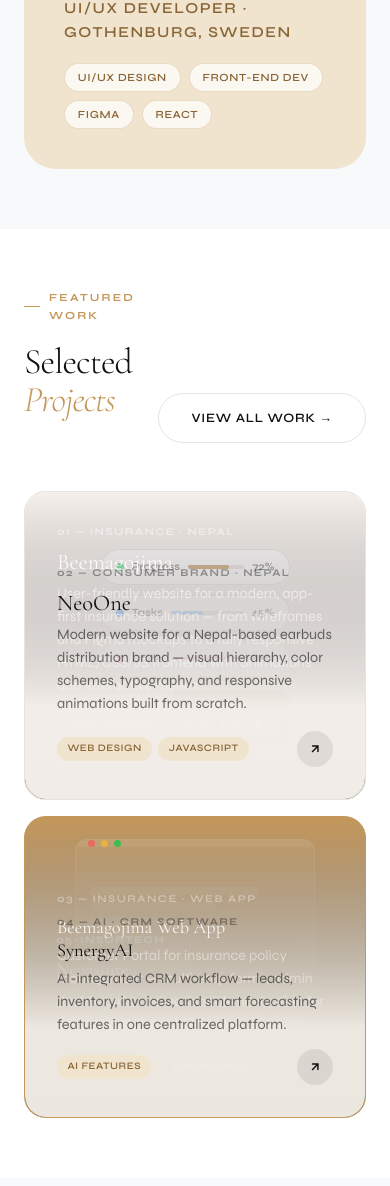
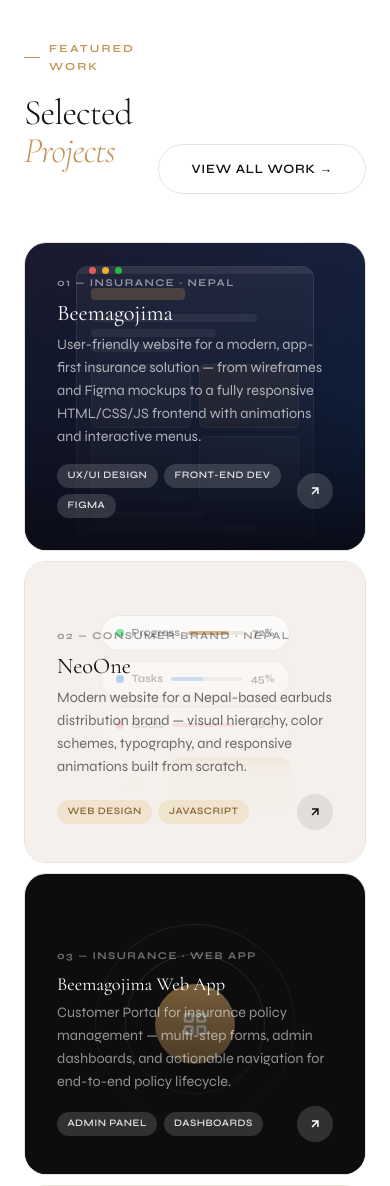
Before and after one commit to anupakapri/portfolio, a web app: file index.html in a window 390 px wide. Shown: the part 2836-4022 px from the top of the page. Run offline with its HTML, style and script files only (its server is not run), Linux system fonts and the light colour scheme; some libraries are stand-ins or nearby versions.

Commit message:
Update style.css

```diff
--- a/assets/css/style.css
+++ b/assets/css/style.css
@@ -130,13 +130,20 @@ nav {
 
 /* ── HERO ── */
 .hero {
-  min-height: 100vh;
+  /* min-height: 100vh; */
   padding: 120px 3rem 80px;
   display: flex;
   flex-direction: column;
   justify-content: center;
   position: relative;
   overflow: hidden;
+}
+
+@media (min-width: 900px) {
+  .hero {
+    min-height: 100vh;
+  }
+
 }
 
 .hero-bg-text {
@@ -214,6 +221,12 @@ nav {
   opacity: 0;
   transform: translateY(20px);
   animation: fadeUp 0.7s 0.4s ease forwards;
+}
+
+@media (max-width: 600px) {
+  .hero-sub-row {
+    display: block;
+  }
 }
 
 .hero-desc {
@@ -680,6 +693,7 @@ section {
   gap: 1rem;
 }
 
+
 .bento-card {
   background: var(--bg-card);
   border-radius: var(--radius-lg);
@@ -688,6 +702,16 @@ section {
   position: relative;
   transition: transform 0.3s ease, box-shadow 0.3s ease;
   cursor: pointer;
+}
+
+@media (max-width:900px){
+  .bento-grid {
+    display: block;
+  }
+
+  .bento-card {
+    margin-bottom: 10px;
+  }
 }
 
 .bento-card:hover {
@@ -1137,6 +1161,12 @@ section {
   overflow: hidden;
 }
 
+@media (max-width:500px) {
+  .philosophy-section {
+    padding: 60px 1.5rem;
+  }
+}
+
 .philosophy-section::before {
   content: '"';
   position: absolute;
```
